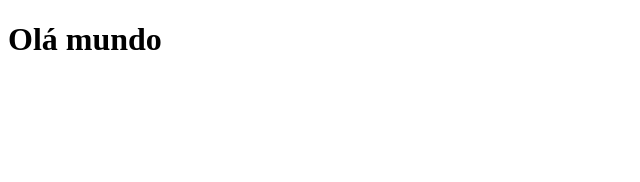
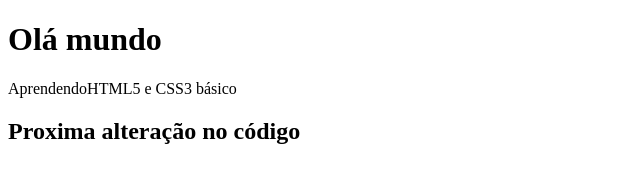
Before and after one commit to LeonardoMM2001/curso-git-1, a plain HTML site: page index.html in a window 1280 px wide. Shown: the whole page, without its empty margins (0-640 px from the left). Drawn offline with Linux system fonts and the light colour scheme.

Commit message:
Enviando alterações

```diff
--- a/index.html
+++ b/index.html
@@ -7,5 +7,7 @@
 </head>
 <body>
     <h1>Olá mundo</h1>
+    <p>AprendendoHTML5 e CSS3 básico</p>
+    <h2>Proxima alteração no código</h2>
 </body>
 </html>
```
Also changed, not shown: b.txt.
